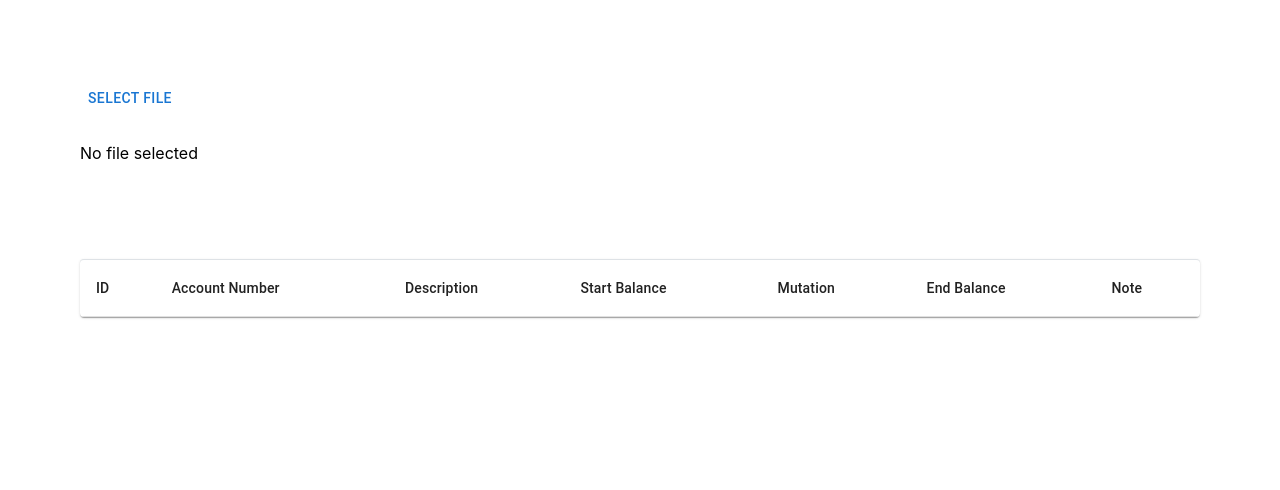
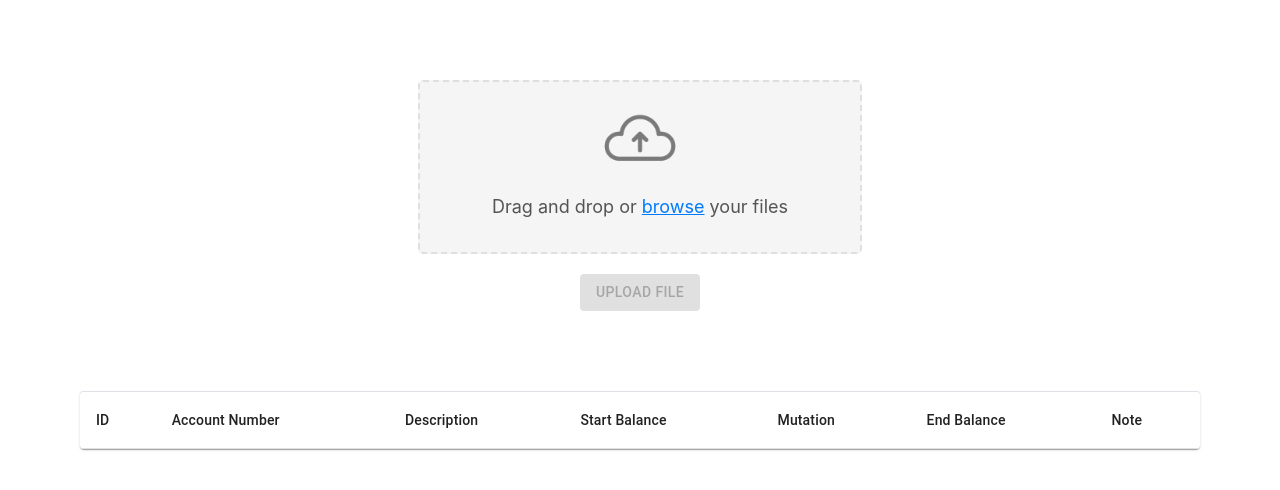
Before and after one commit to pedroknup/records-assignment-client, a React (Create React App) app: page / in a window 1280 px wide. Shown: the top 490 px of the page. Built offline with nearby package versions, Linux system fonts and the light colour scheme.

Commit message:
feat: improve UI

```diff
--- a/src/App.css
+++ b/src/App.css
@@ -7,45 +7,12 @@
   padding: 80px;
 }
 
-.file-input-container {
+
+.form {
   display: flex;
   flex-direction: column;
-  align-items: flex-start;
-  position: relative;
+  align-items: center;
+  justify-content: center;
+  width: 100%;
+  gap: 20px;
 }
-
-.file-label {
-  position: relative;
-  cursor: pointer;
-  border-radius: 4px;
-  margin-bottom: 10px;
-  display: flex;
-  gap: 24px;
-}
-
-.file-input {
-  position: absolute;
-  top: 0;
-  left: 0;
-  opacity: 0;
-  width: 100%;
-  height: 100%;
-  cursor: pointer;
-}
-
-.select-file-button {
-  cursor: pointer;
-}
-
-.upload-button {
-  background-color: #28a745;
-  color: white;
-  padding: 10px 20px;
-  cursor: pointer;
-  border: none;
-  border-radius: 4px;
-}
-
-.upload-button:hover {
-  background-color: #218838;
-}
--- a/src/App.tsx
+++ b/src/App.tsx
@@ -4,6 +4,7 @@ import { processRecords } from './services/records.service';
 import { RecordModel } from './data/models/record.model';
 import { Button } from '@mui/material';
 import './App.css';
+import FileSelect from './components/file-select/FileSelect';
 
 function App() {
   const [records, setRecords] = useState<RecordModel[]>([]);
@@ -29,40 +30,18 @@ function App() {
 
   return (
     <div className="container">
-      <div className="file-input-container">
-        <div>
-          <input
-            accept=".csv, .xml"
-            id="contained-button-file"
-            multiple
-            type="file"
-            className="file-input"
-            onChange={handleFileChange}
-            ref={inputRef}
-          />
-        </div>
-        <label htmlFor="contained-button-file" className="file-label">
-          <Button
-            onClick={handleSelectFileClick}
-            className="select-file-button"
-          >
-            Select File
-          </Button>
-          {file && file.name}
-        </label>
-        {file ? (
+      <div className="form">
+        <FileSelect onFileChange={setFile} file={file}/>
         <div>
           <Button
             variant="contained"
             onClick={handleFileUploadClick}
             type="button"
+            disabled={!file}
           >
             Upload File
           </Button>
         </div>
-        ) : (
-          <p>No file selected</p>
-        )}
       </div>
       <RecordsTable records={records} />
     </div>
--- /dev/null
+++ b/src/components/file-select/FileSelect.css
@@ -0,0 +1,51 @@
+input {
+    display: none;
+}
+
+.file-container {
+  display: flex;
+  padding: 10px;
+  justify-content: space-between;
+  width: 400px;
+  background-color: #e1f0ff;
+  border-radius: 4px;
+}
+
+.close-icon {
+  width: 20px;
+  height: 20px;
+  cursor: pointer;
+  transition: transform 0.2s ease-in-out;
+}
+
+.close-icon:hover {
+  transform: scale(1.1);
+}
+
+.drag-drop-container {
+    background-color: #f5f5f5;
+    border: 2px dashed #dfdfdf;
+    border-radius: 5px;
+    padding: 10px 20px;
+    text-align: center;
+    cursor: pointer;
+    width: 400px;
+    height: 150px;
+}
+
+.drag-drop-text {
+    font-size: 18px;
+    color: #545454;
+    margin: 0 20px;
+}
+
+.cloud-icon {
+    width: 100px;
+    opacity: .5;
+}
+
+.fake-link {
+    color: #007bff;
+    text-decoration: underline;
+    cursor: pointer;
+}
--- /dev/null
+++ b/src/components/file-select/FileSelect.tsx
@@ -0,0 +1,57 @@
+import React from 'react';
+import './FileSelect.css';
+import CloseIcon from '@mui/icons-material/Close';
+
+interface FileSelectProps {
+  onFileChange: (file: File | null) => void;
+  file: File | null;
+}
+
+const FileSelect: React.FC<FileSelectProps> = ({ onFileChange, file }) => {
+  const inputRef = React.useRef<HTMLInputElement>(null);
+
+  const handleDragDropClick = () => {
+    inputRef.current?.click();
+  };
+
+  const handleFileChange = (e: React.ChangeEvent<HTMLInputElement>) => {
+    const file = e.target.files?.[0];
+    file && onFileChange(file);
+  };
+
+  if (file)
+    return (
+      <div className="file-container">
+        <div className="file-name">{file.name}</div>
+        <CloseIcon
+          className="close-icon"
+          onClick={() => onFileChange(null)}
+        />
+      </div>
+    );
+
+  return (
+    <div className="file-select">
+      <div onClick={handleDragDropClick} className="drag-drop-container">
+        <img className="cloud-icon" src="/cloud-icon.png" alt="cloud icon" />
+        <div className="drag-drop-text">
+          <span>
+            Drag and drop or <span className="fake-link">browse</span>{' '}
+            your files
+          </span>
+        </div>
+      </div>
+      <input
+        accept=".csv, .xml"
+        id="contained-button-file"
+        multiple
+        type="file"
+        className="file-input"
+        onChange={handleFileChange}
+        ref={inputRef}
+      />
+    </div>
+  );
+};
+
+export default FileSelect;
```
Also changed, not shown: public/cloud-icon.png (added). Lines whose indentation alone changed are shown as unchanged.
